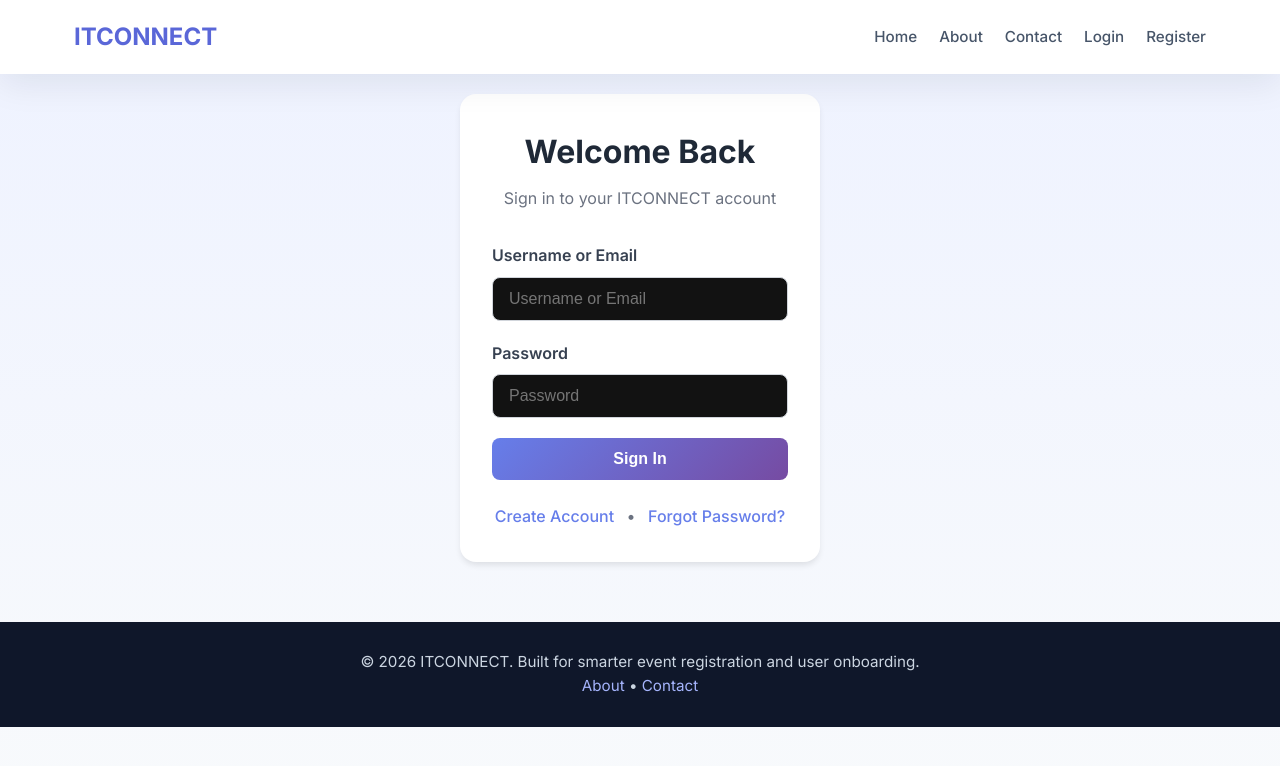
After one commit to Sawan-Mukhiya/IT-connect, a Django app: page /login/ in a window 1280 px wide. The commit adds this page. Shown: the top 766 px of the page. Run offline with Django 4.2, Linux system fonts and the light colour scheme.

Commit message:
schema inhancement

```diff
--- a/ITCONNECT/accounts/forms.py
+++ b/ITCONNECT/accounts/forms.py
@@ -1,6 +1,29 @@
 from django import forms
-from django.contrib.auth.forms import UserCreationForm
+from django.contrib.auth.forms import UserCreationForm, AuthenticationForm
 from .models import User, AdminProfile, OrganizerProfile, StudentProfile
+
+class CustomUserCreationForm(UserCreationForm):
+    email = forms.EmailField(required=True)
+    phone_number = forms.CharField(max_length=20, required=False)
+    user_type = forms.ChoiceField(choices=User.USER_TYPE_CHOICES)
+
+    class Meta:
+        model = User
+        fields = ('username', 'email', 'first_name', 'last_name', 'phone_number', 'user_type', 'password1', 'password2')
+
+class CustomAuthenticationForm(AuthenticationForm):
+    username = forms.CharField(
+        widget=forms.TextInput(attrs={
+            'class': 'form-control',
+            'placeholder': 'Username or Email'
+        })
+    )
+    password = forms.CharField(
+        widget=forms.PasswordInput(attrs={
+            'class': 'form-control',
+            'placeholder': 'Password'
+        })
+    )
 
 class CustomUserCreationForm(UserCreationForm):
     email = forms.EmailField(required=True)
--- /dev/null
+++ b/ITCONNECT/accounts/templates/accounts/login.html
@@ -0,0 +1,201 @@
+{% extends "base.html" %}
+
+{% block title %}Login - ITCONNECT{% endblock %}
+
+{% block extra_head %}
+    <style>
+        .login-container {
+            max-width: 400px;
+            margin: 0 auto;
+            padding: 20px;
+        }
+
+        .login-card {
+            background: white;
+            border-radius: 16px;
+            box-shadow: 0 4px 6px -1px rgba(0, 0, 0, 0.1);
+            padding: 32px;
+        }
+
+        .login-header {
+            text-align: center;
+            margin-bottom: 32px;
+        }
+
+        .login-header h1 {
+            color: #1f2937;
+            margin: 0 0 8px 0;
+            font-size: 2rem;
+        }
+
+        .login-header p {
+            color: #6b7280;
+            margin: 0;
+        }
+
+        .form-group {
+            margin-bottom: 20px;
+        }
+
+        .form-group label {
+            display: block;
+            margin-bottom: 8px;
+            color: #374151;
+            font-weight: 600;
+        }
+
+        .form-group input {
+            width: 100%;
+            padding: 12px 16px;
+            border: 1px solid #d1d5db;
+            border-radius: 8px;
+            font-size: 1rem;
+            transition: border-color 0.2s ease, box-shadow 0.2s ease;
+        }
+
+        .form-group input:focus {
+            outline: none;
+            border-color: #667eea;
+            box-shadow: 0 0 0 3px rgba(102, 126, 234, 0.1);
+        }
+
+        .login-btn {
+            width: 100%;
+            background: linear-gradient(135deg, #667eea 0%, #764ba2 100%);
+            color: white;
+            border: none;
+            border-radius: 8px;
+            padding: 12px 16px;
+            font-size: 1rem;
+            font-weight: 600;
+            cursor: pointer;
+            transition: transform 0.2s ease, box-shadow 0.2s ease;
+        }
+
+        .login-btn:hover {
+            transform: translateY(-1px);
+            box-shadow: 0 10px 25px rgba(102, 126, 234, 0.3);
+        }
+
+        .login-btn:disabled {
+            opacity: 0.6;
+            cursor: not-allowed;
+            transform: none;
+        }
+
+        .links {
+            text-align: center;
+            margin-top: 24px;
+        }
+
+        .links a {
+            color: #667eea;
+            text-decoration: none;
+            font-weight: 500;
+        }
+
+        .links a:hover {
+            text-decoration: underline;
+        }
+
+        .links .separator {
+            margin: 0 8px;
+            color: #6b7280;
+        }
+
+        .messages {
+            margin-bottom: 24px;
+        }
+
+        .message {
+            border-radius: 8px;
+            padding: 12px 16px;
+            font-weight: 500;
+            margin-bottom: 12px;
+        }
+
+        .message.success {
+            background: #ecfdf5;
+            color: #166534;
+            border: 1px solid #a7f3d0;
+        }
+
+        .message.error {
+            background: #fef2f2;
+            color: #991b1b;
+            border: 1px solid #fecaca;
+        }
+
+        .message.info {
+            background: #eff6ff;
+            color: #1e40af;
+            border: 1px solid #bfdbfe;
+        }
+
+        .error {
+            color: #dc2626;
+            font-size: 0.875rem;
+            margin-top: 4px;
+        }
+
+        @media (max-width: 480px) {
+            .login-container {
+                padding: 16px;
+            }
+
+            .login-card {
+                padding: 24px;
+            }
+        }
+    </style>
+{% endblock %}
+
+{% block content %}
+<div class="login-container">
+    <div class="login-card">
+        <div class="login-header">
+            <h1>Welcome Back</h1>
+            <p>Sign in to your ITCONNECT account</p>
+        </div>
+
+        {% if messages %}
+            <div class="messages">
+                {% for message in messages %}
+                    <div class="message {{ message.tags }}">{{ message }}</div>
+                {% endfor %}
+            </div>
+        {% endif %}
+
+        <form method="post">
+            {% csrf_token %}
+
+            <div class="form-group">
+                <label for="{{ form.username.id_for_label }}">Username or Email</label>
+                {{ form.username }}
+                {% if form.username.errors %}
+                    <div class="error">{{ form.username.errors.0 }}</div>
+                {% endif %}
+            </div>
+
+            <div class="form-group">
+                <label for="{{ form.password.id_for_label }}">Password</label>
+                {{ form.password }}
+                {% if form.password.errors %}
+                    <div class="error">{{ form.password.errors.0 }}</div>
+                {% endif %}
+                {% if form.non_field_errors %}
+                    <div class="error">{{ form.non_field_errors.0 }}</div>
+                {% endif %}
+            </div>
+
+            <button type="submit" class="login-btn">Sign In</button>
+        </form>
+
+        <div class="links">
+            <a href="{% url 'choose_registration_type' %}">Create Account</a>
+            <span class="separator">•</span>
+            <a href="#">Forgot Password?</a>
+        </div>
+    </div>
+</div>
+{% endblock %}
--- a/ITCONNECT/accounts/urls.py
+++ b/ITCONNECT/accounts/urls.py
@@ -1,4 +1,5 @@
 from django.urls import path
+from django.contrib.auth import views as auth_views
 from . import views
 
 urlpatterns = [
@@ -7,5 +8,7 @@ urlpatterns = [
     path('contact/', views.contact_page, name='contact'),
     path('choose-type/', views.choose_registration_type, name='choose_registration_type'),
     path('register/', views.RegistrationView.as_view(), name='register'),
+    path('login/', views.CustomLoginView.as_view(), name='login'),
+    path('logout/', views.logout_view, name='logout'),
     path('success/', views.registration_success, name='registration_success'),
 ]
--- a/ITCONNECT/accounts/views.py
+++ b/ITCONNECT/accounts/views.py
@@ -1,9 +1,10 @@
 from django.shortcuts import render, redirect
-from django.contrib.auth import login
+from django.contrib.auth import login, logout
 from django.contrib import messages
 from django.urls import reverse_lazy
 from django.views.generic.edit import FormView
-from .forms import CustomUserCreationForm, AdminRegistrationForm, OrganizerRegistrationForm, StudentRegistrationForm
+from django.contrib.auth.views import LoginView
+from .forms import CustomUserCreationForm, AdminRegistrationForm, OrganizerRegistrationForm, StudentRegistrationForm, CustomAuthenticationForm
 from .models import AdminProfile, OrganizerProfile, StudentProfile
 
 class RegistrationView(FormView):
@@ -56,6 +57,29 @@ class RegistrationView(FormView):
 def registration_success(request):
     return render(request, 'accounts/registration_success.html')
 
+class CustomLoginView(LoginView):
+    template_name = 'accounts/login.html'
+    form_class = CustomAuthenticationForm
+    redirect_authenticated_user = True
+
+    def get_success_url(self):
+        user = self.request.user
+        if user.user_type == 'organizer':
+            return reverse_lazy('events:organizer_dashboard')
+        elif user.user_type == 'student':
+            return reverse_lazy('events:student_dashboard')
+        else:  # admin
+            return reverse_lazy('admin:index')
+
+    def form_valid(self, form):
+        messages.success(self.request, f'Welcome back, {self.request.user.get_full_name() or self.request.user.username}!')
+        return super().form_valid(form)
+
+def logout_view(request):
+    logout(request)
+    messages.info(request, 'You have been logged out successfully.')
+    return redirect('home')
+
 def landing_page(request):
     return render(request, 'landing.html')
 
--- a/ITCONNECT/templates/base.html
+++ b/ITCONNECT/templates/base.html
@@ -244,7 +244,19 @@
                 <a href="{% url 'home' %}">Home</a>
                 <a href="{% url 'about' %}">About</a>
                 <a href="{% url 'contact' %}">Contact</a>
-                <a href="{% url 'choose_registration_type' %}">Register</a>
+                {% if user.is_authenticated %}
+                    {% if user.user_type == 'organizer' %}
+                        <a href="{% url 'events:organizer_dashboard' %}">Dashboard</a>
+                    {% elif user.user_type == 'student' %}
+                        <a href="{% url 'events:student_dashboard' %}">Dashboard</a>
+                    {% else %}
+                        <a href="{% url 'admin:index' %}">Admin</a>
+                    {% endif %}
+                    <a href="{% url 'logout' %}">Logout</a>
+                {% else %}
+                    <a href="{% url 'login' %}">Login</a>
+                    <a href="{% url 'choose_registration_type' %}">Register</a>
+                {% endif %}
             </nav>
         </div>
     </header>
```
